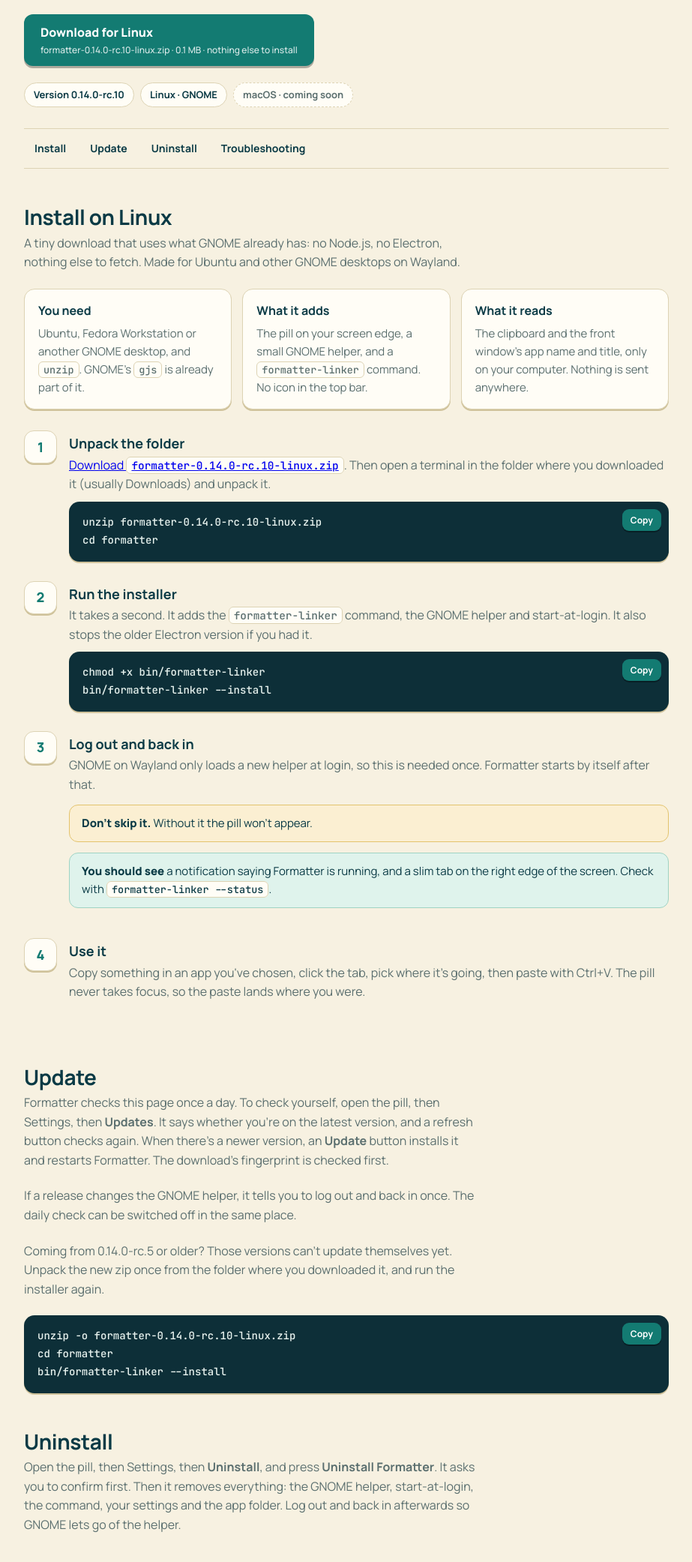
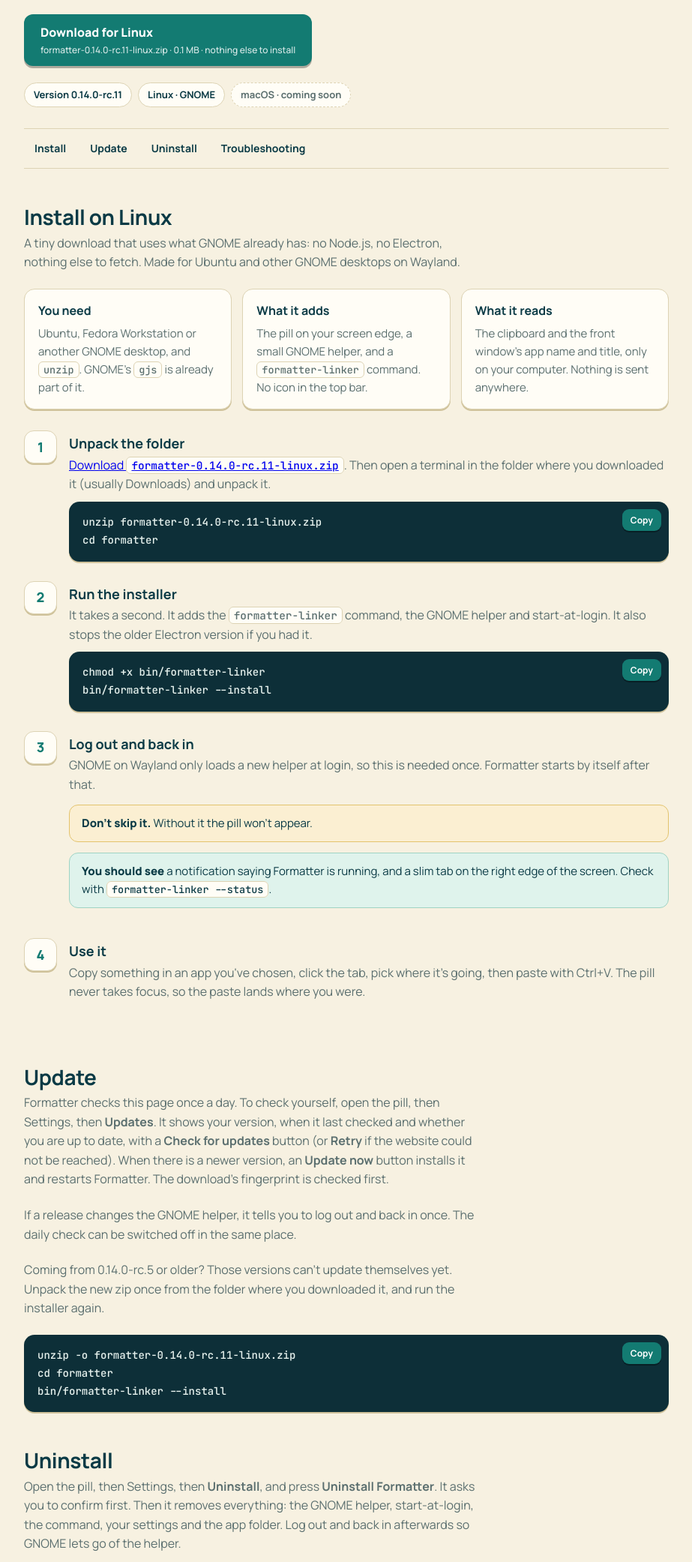
Before and after one commit to mohitanand001/formatter-site, a plain HTML site: page index.html in a window 1280 px wide. Shown: the part 279-2362 px from the top of the page at 75% size, without its empty margins (178-1101 px from the left). Drawn offline with Linux system fonts and the light colour scheme.

Commit message:
Formatter 0.14.0-rc.11
Co-Authored-By: Claude Sonnet 5.5 <noreply@anthropic.com>
Claude-Session: https://claude.ai/code/session_0197EVFkGRjoyPuGopt2ssAa

```diff
--- a/index.html
+++ b/index.html
@@ -87,8 +87,8 @@ footer{margin-top:56px;padding-top:20px;border-top:1px solid var(--line);color:v
   <div class="mark"><i><svg viewBox="0 -960 960 960" aria-hidden="true"><path d="M200-120q-33 0-56.5-23.5T120-200v-560q0-33 23.5-56.5T200-840h167q11-35 43-57.5t70-22.5q40 0 71.5 22.5T594-840h166q33 0 56.5 23.5T840-760v560q0 33-23.5 56.5T760-120H200Zm0-80h560v-560h-80v80q0 17-11.5 28.5T640-640H320q-17 0-28.5-11.5T280-680v-80h-80v560Zm280-560q17 0 28.5-11.5T520-800q0-17-11.5-28.5T480-840q-17 0-28.5 11.5T440-800q0 17 11.5 28.5T480-760Z"/></svg></i>Formatter</div>
   <h1>Copy once. Paste right, anywhere.</h1>
   <p class="lede">Formatter sits on the edge of your screen and converts what you copied for Slack, Jira, Confluence, Docs, Email, Markdown and more, so the formatting survives the paste.</p>
-  <a class="dl" href="formatter-0.14.0-rc.10-linux.zip" download>Download for Linux<small>formatter-0.14.0-rc.10-linux.zip · 0.1 MB · nothing else to install</small></a>
-  <div class="chips"><span class="chip">Version 0.14.0-rc.10</span><span class="chip">Linux · GNOME</span><span class="chip soon">macOS · coming soon</span></div>
+  <a class="dl" href="formatter-0.14.0-rc.11-linux.zip" download>Download for Linux<small>formatter-0.14.0-rc.11-linux.zip · 0.1 MB · nothing else to install</small></a>
+  <div class="chips"><span class="chip">Version 0.14.0-rc.11</span><span class="chip">Linux · GNOME</span><span class="chip soon">macOS · coming soon</span></div>
 </header>
 
 <nav aria-label="Sections"><div class="in"><a href="#install">Install</a><a href="#update">Update</a><a href="#uninstall">Uninstall</a><a href="#help">Troubleshooting</a></div></nav>
@@ -105,8 +105,8 @@ footer{margin-top:56px;padding-top:20px;border-top:1px solid var(--line);color:v
 
   <div class="step" style="margin-top:28px"><div class="n">1</div><div class="body">
     <h3>Unpack the folder</h3>
-    <p><a href="formatter-0.14.0-rc.10-linux.zip" download>Download <code>formatter-0.14.0-rc.10-linux.zip</code></a>. Then open a terminal in the folder where you downloaded it (usually Downloads) and unpack it.</p>
-    <div class="term"><pre>unzip formatter-0.14.0-rc.10-linux.zip
+    <p><a href="formatter-0.14.0-rc.11-linux.zip" download>Download <code>formatter-0.14.0-rc.11-linux.zip</code></a>. Then open a terminal in the folder where you downloaded it (usually Downloads) and unpack it.</p>
+    <div class="term"><pre>unzip formatter-0.14.0-rc.11-linux.zip
 cd formatter</pre><button class="copy" type="button">Copy</button></div>
   </div></div>
 
@@ -132,10 +132,10 @@ bin/formatter-linker --install</pre><button class="copy" type="button">Copy</but
 
 <section id="update">
   <h2>Update</h2>
-  <p class="sub">Formatter checks this page once a day. To check yourself, open the pill, then Settings, then <b>Updates</b>. It says whether you're on the latest version, and a refresh button checks again. When there's a newer version, an <b>Update</b> button installs it and restarts Formatter. The download's fingerprint is checked first.</p>
+  <p class="sub">Formatter checks this page once a day. To check yourself, open the pill, then Settings, then <b>Updates</b>. It shows your version, when it last checked and whether you are up to date, with a <b>Check for updates</b> button (or <b>Retry</b> if the website could not be reached). When there is a newer version, an <b>Update now</b> button installs it and restarts Formatter. The download's fingerprint is checked first.</p>
   <p class="sub">If a release changes the GNOME helper, it tells you to log out and back in once. The daily check can be switched off in the same place.</p>
   <p class="sub">Coming from 0.14.0-rc.5 or older? Those versions can't update themselves yet. Unpack the new zip once from the folder where you downloaded it, and run the installer again.</p>
-  <div class="term"><pre>unzip -o formatter-0.14.0-rc.10-linux.zip
+  <div class="term"><pre>unzip -o formatter-0.14.0-rc.11-linux.zip
 cd formatter
 bin/formatter-linker --install</pre><button class="copy" type="button">Copy</button></div>
 </section>
--- a/version.json
+++ b/version.json
@@ -1,5 +1,5 @@
 {
-  "version": "0.14.0-rc.10",
-  "zip": "formatter-0.14.0-rc.10-linux.zip",
-  "sha256": "cd834b53574a22bbb1ba8e61e6dc299678ff4222f67b336af61350e277069d27"
+  "version": "0.14.0-rc.11",
+  "zip": "formatter-0.14.0-rc.11-linux.zip",
+  "sha256": "e187a232d01c79b239ac8a5f7e31214644e5a701b1d4da6d1b0ccfca1b387177"
 }
```
Also changed, not shown: 2 other files.
